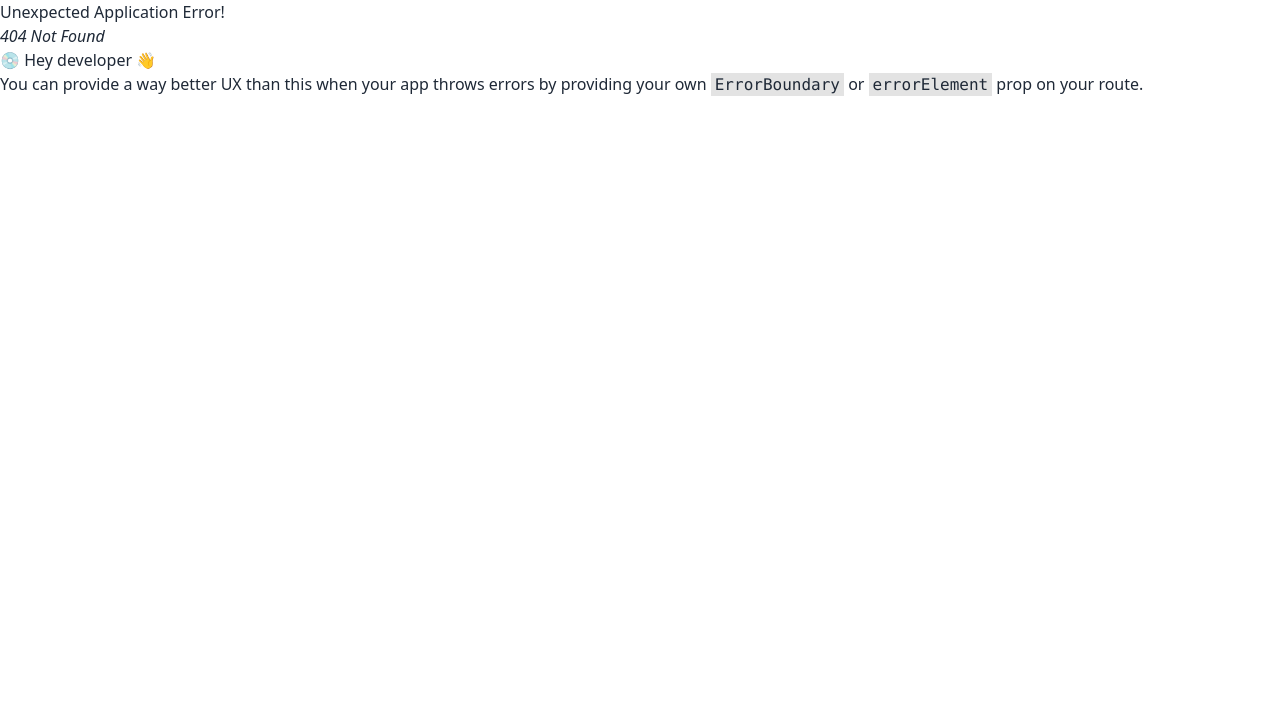
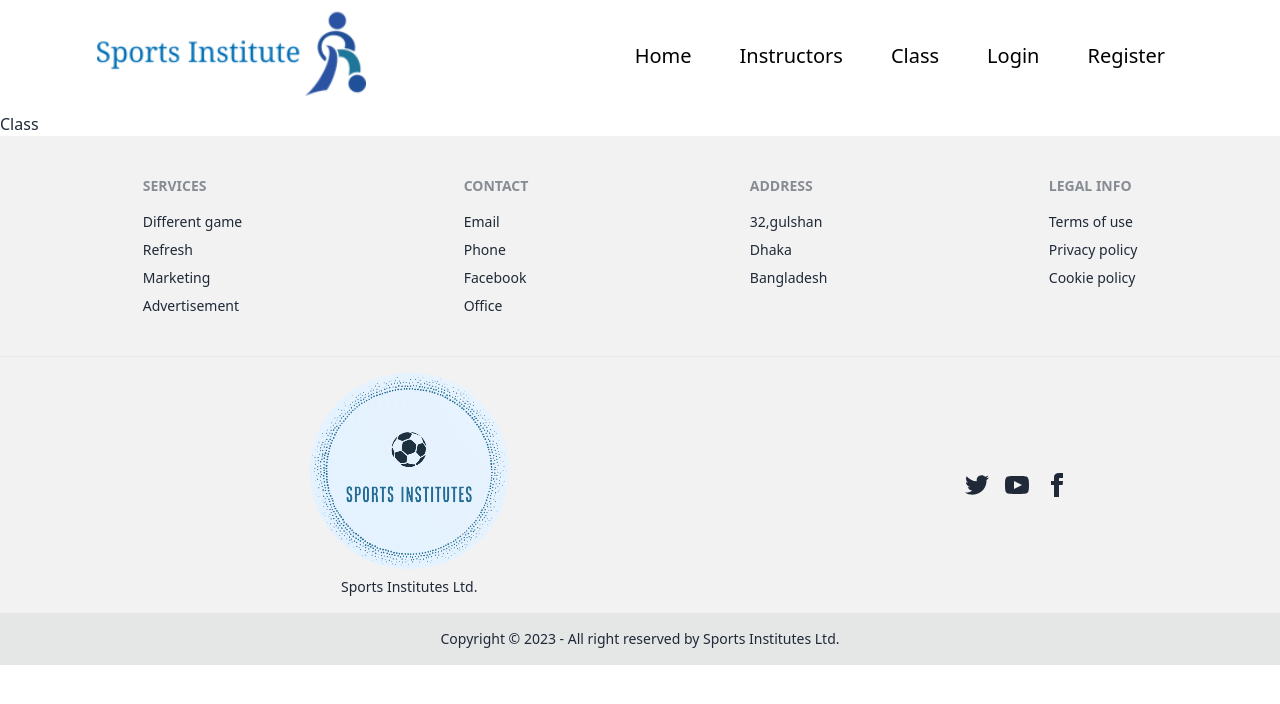
Before and after one commit to Pronoy568/Sports-Institute-Client, a React (Vite) app: page /class in a window 1280 px wide. Before the commit this address had no page. Shown: the top 704 px of the page. Built offline with nearby package versions, Linux system fonts and the light colour scheme.

Commit message:
Route Setup

```diff
--- a/package.json
+++ b/package.json
@@ -14,6 +14,7 @@
     "match-sorter": "^6.3.1",
     "react": "^18.2.0",
     "react-dom": "^18.2.0",
+    "react-responsive-carousel": "^3.2.23",
     "react-router-dom": "^6.12.0",
     "sort-by": "^1.2.0"
   },
--- /dev/null
+++ b/src/pages/Authentication/Login/Login.jsx
@@ -0,0 +1,11 @@
+import React from "react";
+
+const Login = () => {
+  return (
+    <div>
+      <h1>Login</h1>
+    </div>
+  );
+};
+
+export default Login;
--- /dev/null
+++ b/src/pages/Authentication/Register/Register.jsx
@@ -0,0 +1,11 @@
+import React from "react";
+
+const Register = () => {
+  return (
+    <div>
+      <h1>Register</h1>
+    </div>
+  );
+};
+
+export default Register;
--- /dev/null
+++ b/src/pages/Class/Class.jsx
@@ -0,0 +1,11 @@
+import React from "react";
+
+const Class = () => {
+  return (
+    <div>
+      <h1>Class</h1>
+    </div>
+  );
+};
+
+export default Class;
--- /dev/null
+++ b/src/pages/Home/Home/Home.jsx
@@ -0,0 +1,11 @@
+import React from "react";
+
+const Home = () => {
+  return (
+    <div>
+      <h1>Home</h1>
+    </div>
+  );
+};
+
+export default Home;
--- /dev/null
+++ b/src/pages/Instructors/Instructors.jsx
@@ -0,0 +1,11 @@
+import React from "react";
+
+const Instructors = () => {
+  return (
+    <div>
+      <h1>Instructors</h1>
+    </div>
+  );
+};
+
+export default Instructors;
--- a/src/pages/Shared/Navbar/Navbar.jsx
+++ b/src/pages/Shared/Navbar/Navbar.jsx
@@ -5,20 +5,20 @@ import logo from "../../../assets/logo/logo3.png";
 const NavBar = () => {
   const navOptions = (
     <>
-      <li>
+      <li className="mx-2">
         <Link to="/">Home</Link>
       </li>
-      <li>
+      <li className="mx-2">
         <Link to="/instructors">Instructors</Link>
       </li>
-      <li>
+      <li className="mx-2">
         <Link to="/class">Class</Link>
       </li>
-      <li>
+      <li className="mx-2">
         <Link to="/login">Login</Link>
       </li>
-      <li>
-        <Link>Logout</Link>
+      <li className="mx-2">
+        <Link to="/register">Register</Link>
       </li>
     </>
   );
```
Also changed, not shown: src/Routes/Routes.jsx (+27 -0 lines), 1 other file (tests, documents, lock files or other folders).
